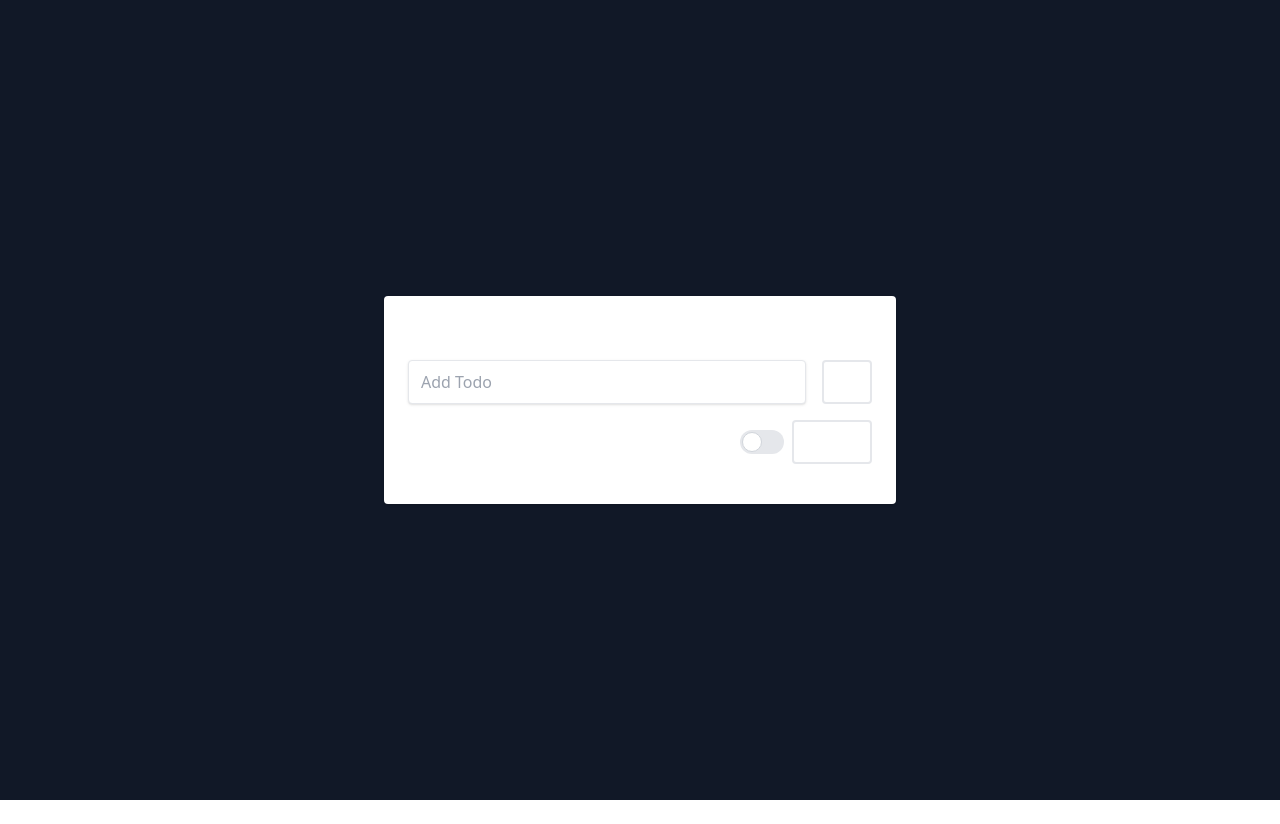
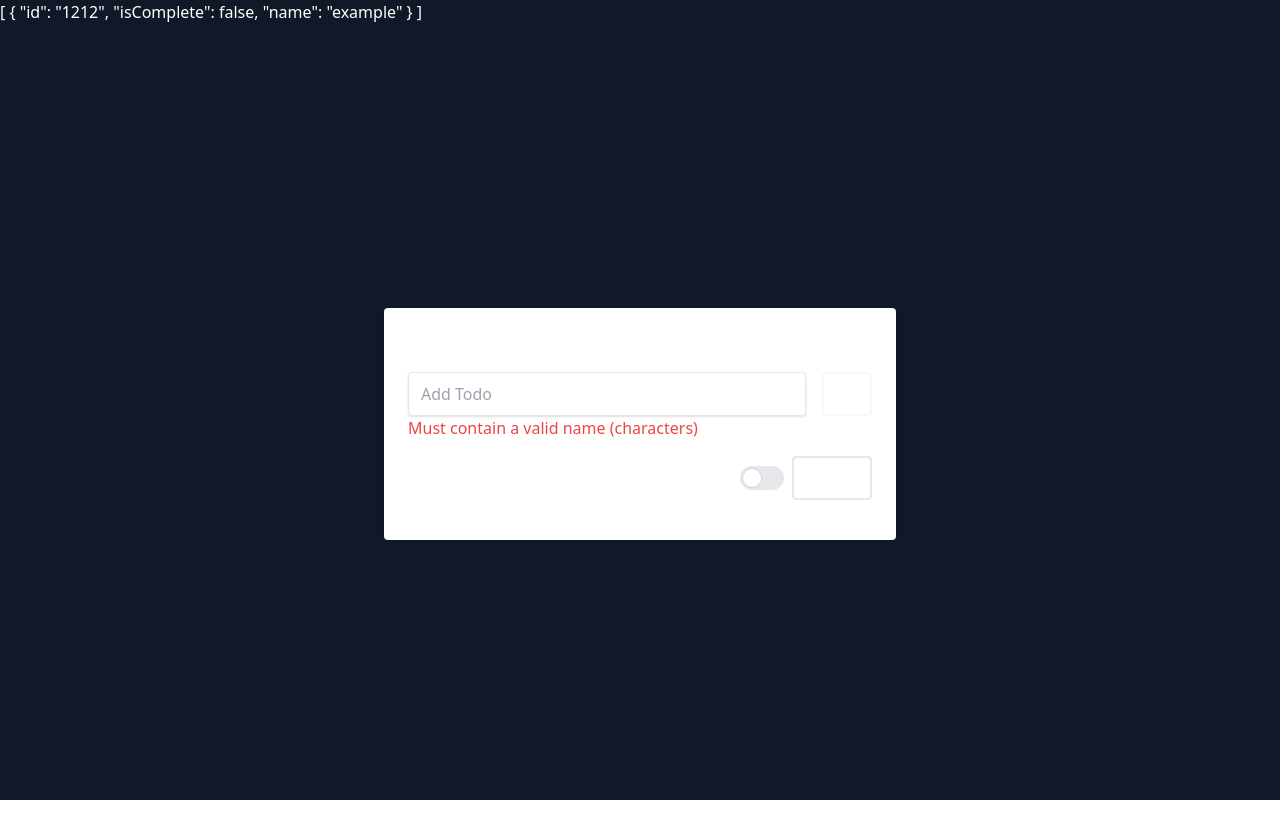
Before and after one commit to josueale/mg-todolist, an Angular app: page / in a window 1280 px wide. Before the commit the page ends 800 px from the top, so only its background shows below. Built offline with nearby package versions, Linux system fonts and the light colour scheme.

Commit message:
added addItem and deleteItem feature

```diff
--- a/package.json
+++ b/package.json
@@ -28,6 +28,7 @@
     "@angular/cli": "~15.0.5",
     "@angular/compiler-cli": "^15.0.0",
     "@types/jasmine": "~4.3.0",
+    "@types/uuid": "^9.0.0",
     "autoprefixer": "^10.4.13",
     "jasmine-core": "~4.5.0",
     "karma": "~6.4.0",
--- a/src/app/app.component.html
+++ b/src/app/app.component.html
@@ -1,5 +1,12 @@
 <main class="bg-gray-900 text-white">
 
-  <app-list (onDeleteItem)="handleDeleteItem($event)" [items]="items"></app-list>
+  {{items | json}}
+
+  <app-list
+    [items]="items"
+    (onAddItem)="handleAddItem($event)"
+    (onDeleteItem)="handleDeleteItem($event)"
+    (onToggleItem)="handleToggleItemStatus($event)"
+  ></app-list>
 
 </main>
--- a/src/app/app.component.ts
+++ b/src/app/app.component.ts
@@ -23,7 +23,7 @@ export class AppComponent {
     this.items.push(newItem);
   }
 
-  handleToogleItemStatus(itemId: string) {
+  handleToggleItemStatus(itemId: TodoItem['id']) {
     const index = this.items.findIndex((item) => item.id === itemId);
 
     if (index !== -1) {
--- a/src/app/app.module.ts
+++ b/src/app/app.module.ts
@@ -1,6 +1,7 @@
 import { NgModule } from '@angular/core';
 import { BrowserModule } from '@angular/platform-browser';
 
+import { FormsModule } from '@angular/forms';
 import { AppComponent } from './app.component';
 import { ListComponent } from './components/list/list.component';
 import { ItemComponent } from './item/item.component';
@@ -15,7 +16,8 @@ import { ItemComponent } from './item/item.component';
     ItemComponent
   ],
   imports: [
-    BrowserModule
+    BrowserModule,
+    FormsModule
   ],
   providers: [],
   bootstrap: [AppComponent]
--- a/src/app/components/list/list.component.html
+++ b/src/app/components/list/list.component.html
@@ -2,17 +2,35 @@
   <div class="bg-white dark:bg-slate-800 rounded shadow p-6 m-4 w-full lg:w-3/4 lg:max-w-lg">
     <div class="mb-4">
       <h1 class="text-grey-darkest">Todo List</h1>
-      <div class="flex mt-4">
-        <input class="shadow appearance-none border rounded w-full py-2 px-3 mr-4 text-grey-darker"
-          placeholder="Add Todo">
-        <button
-          class="flex-no-shrink p-2 border-2 rounded text-teal border-teal hover:text-white hover:bg-teal">Add</button>
-      </div>
+      <form #checkoutForm="ngForm">
+        <div class="flex mt-4">
+          <input
+            required
+            #text="ngModel"
+            [(ngModel)]='model.text'
+            type="text"
+            name="text"
+            placeholder="Add Todo"
+            class="shadow text-white dark:text-neutral-800 appearance-none border rounded w-full py-2 px-3 mr-4 text-grey-darker" />
+          <button type="submit" [disabled]="!text.valid" (click)="saveItemOnClick(checkoutForm)"
+            class="flex-no-shrink p-2 border-2 rounded text-teal border-teal hover:text-white hover:bg-teal disabled:opacity-25">Add</button>
+        </div>
+
+        <div class="text-red-500" *ngIf="!text.valid || text.pristine">
+          Must contain a valid name (characters)
+        </div>
+
+      </form>
     </div>
 
     <div>
       <!-- list of items -->
-      <app-item *ngFor="let currentItem of items" (onDeleteItem)="onDelete($event)" [item]="currentItem"></app-item>
+      <app-item
+        *ngFor="let currentItem of items"
+        [item]="currentItem"
+        (onToggleItem)="onToggle($event)"
+        (onDeleteItem)="onDelete($event)"
+      ></app-item>
 
     </div>
   </div>
--- a/src/app/components/list/list.component.ts
+++ b/src/app/components/list/list.component.ts
@@ -1,4 +1,7 @@
 import { Component, EventEmitter, Input, Output } from '@angular/core';
+import { NgForm } from '@angular/forms';
+
+import { generateId } from 'src/app/helpers/uid';
 import { TodoItem } from 'src/types/todo';
 
 @Component({
@@ -8,10 +11,30 @@ import { TodoItem } from 'src/types/todo';
 export class ListComponent {
   @Input() items: TodoItem[] = [];
 
-  @Output() onDeleteItem = new EventEmitter()
+  @Output() onDeleteItem = new EventEmitter<TodoItem['id']>();
+  @Output() onToggleItem = new EventEmitter<TodoItem['id']>();
+  @Output() onAddItem = new EventEmitter<TodoItem>();
+
+  model = {
+    text: '',
+  };
 
   // emit event to app component
-  onDelete(any:any){
-    this.onDeleteItem.emit(any)
+  onDelete(any: any) {
+    this.onDeleteItem.emit(any);
+  }
+
+  onToggle(any: any) {
+    this.onToggleItem.emit(any);
+  }
+
+  saveItemOnClick({ value: formData }: NgForm) {
+    this.onAddItem.emit({
+      id: generateId(),
+      name: formData.text,
+      isComplete: false,
+    });
+    // resets form
+    this.model.text = '';
   }
 }
--- /dev/null
+++ b/src/app/helpers/uid.ts
@@ -0,0 +1,5 @@
+import { v4 as uuid } from 'uuid';
+
+export const generateId = () => {
+  return uuid();
+};
--- a/src/app/item/item.component.html
+++ b/src/app/item/item.component.html
@@ -3,7 +3,12 @@
   <p class="w-full text-grey-darkest"> {{item.name}} </p>
   <!-- wip -->
   <label class="relative inline-flex items-center cursor-pointer">
-    <input type="checkbox" value="" [checked]='item.isComplete' class="sr-only peer">
+    <input
+      [checked]='item.isComplete'
+      (click)="onToggleClick(item.id)"
+      type="checkbox"
+      value=""
+      class="sr-only peer" />
     <div
       class="w-11 h-6 bg-gray-200 rounded-full peer peer-focus:ring-4 peer-focus:ring-blue-300 dark:peer-focus:ring-blue-800 dark:bg-gray-700 peer-checked:after:translate-x-full peer-checked:after:border-white after:content-[''] after:absolute after:top-0.5 after:left-[2px] after:bg-white after:border-gray-300 after:border after:rounded-full after:h-5 after:w-5 after:transition-all dark:border-gray-600 peer-checked:bg-blue-600">
     </div>
@@ -12,6 +17,9 @@
       {{item.name}}</span>
   </label>
 
-  <button type="button" (click)="onClick(item.id)"
-    class="flex-no-shrink p-2 ml-2 border-2 rounded text-red border-red hover:text-white hover:bg-red">Remove</button>
+  <button
+    (click)="onDeleteClick(item.id)"
+    type="button"
+    class="flex-no-shrink p-2 ml-2 border-2 rounded text-red border-red hover:text-white hover:bg-red"
+  >Remove</button>
 </div>
--- a/src/app/item/item.component.ts
+++ b/src/app/item/item.component.ts
@@ -10,7 +10,13 @@ export class ItemComponent {
 
   @Output() onDeleteItem = new EventEmitter<TodoItem['id']>();
 
-  onClick(id: string) {
+  @Output() onToggleItem = new EventEmitter<TodoItem['id']>();
+
+  onDeleteClick(id: string) {
     this.onDeleteItem.emit(id);
   }
+
+  onToggleClick(id: string) {
+    this.onToggleItem.emit(id);
+  }
 }
```
Also changed, not shown: 1 other file (tests, documents, lock files or other folders).
